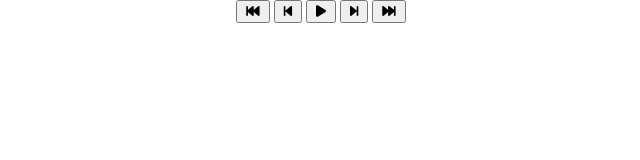
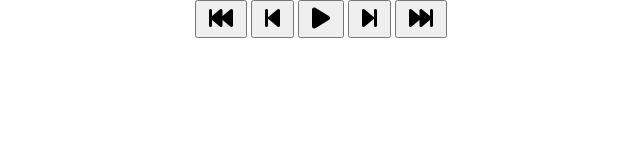
Before and after one commit to ciscou/cubecss, a website built with Parcel: page iframe.html in a window 1280 px wide. Shown: the whole page, without its empty margins (319-959 px from the left). Built offline with nearby package versions, Linux system fonts and the light colour scheme.

Commit message:
responsive action buttons

```diff
--- a/css/iframe.css
+++ b/css/iframe.css
@@ -14,9 +14,30 @@ body {
 
 .cube-container {
   width: 100%;
+  max-width: 640px;
+  margin: 0 auto;
   overflow: hidden;
 }
 
 .controls button {
-  padding: .125rem .5rem;
+  font-size: 0.65rem;
+  padding: .125em .5em;
 }
+
+@media (min-width: 220px) {
+  .controls button {
+    font-size: 1rem;
+  }
+}
+
+@media (min-width: 360px) {
+  .controls button {
+    font-size: 1.2rem;
+  }
+}
+
+@media (min-width: 600px) {
+  .controls button {
+    font-size: 1.5rem;
+  }
+}
```
